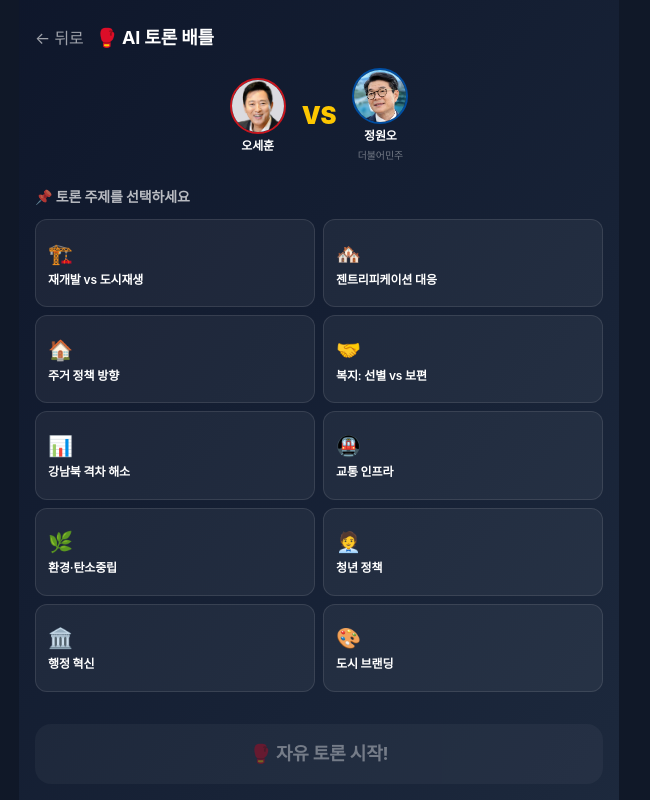
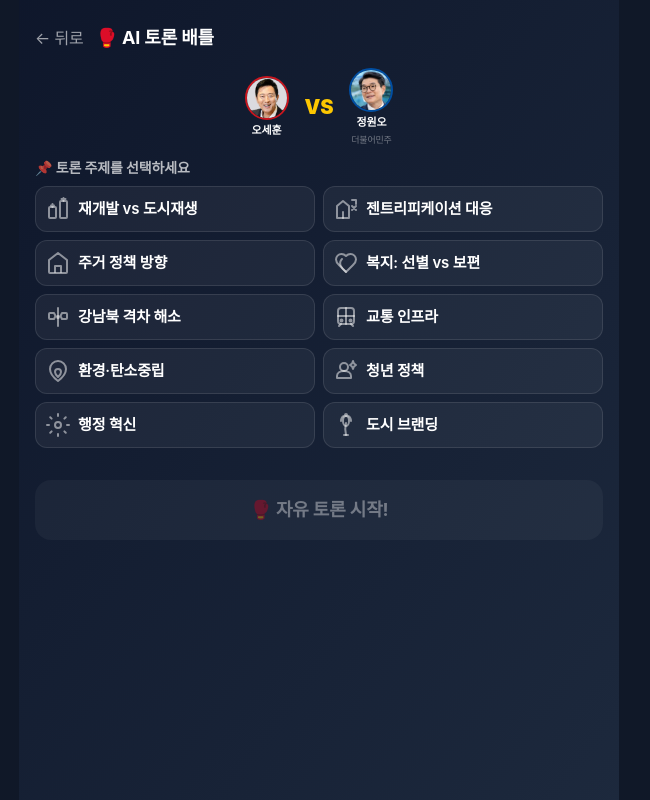
Before and after one commit to seojoonkim/polichat, a React (Vite) app: page /debate in a window 1280 px wide. Shown: the whole page, without its empty margins (321-971 px from the left). Built offline with nearby package versions, Linux system fonts and the light colour scheme; a web font is replaced by a local one.

Commit message:
feat: debate topic selector — compact, icon+text horizontal, modern SVG icons, larger text

```diff
--- a/src/components/debate/DebateView.tsx
+++ b/src/components/debate/DebateView.tsx
@@ -3,17 +3,30 @@ import { useNavigate } from 'react-router';
 
 // ─── 상수 ───────────────────────────────────────────────────────────────────
 
+const TOPIC_ICONS: Record<string, React.ReactNode> = {
+  redevelopment: <svg width="24" height="24" viewBox="0 0 24 24" fill="none" stroke="currentColor" strokeWidth="2" strokeLinecap="round" strokeLinejoin="round"><rect x="3" y="10" width="7" height="11" rx="1"/><rect x="14" y="4" width="7" height="17" rx="1"/><path d="M17.5 1v3M15.5 2h4M6.5 7v3M5 8.5h3"/></svg>,
+  gentrification: <svg width="24" height="24" viewBox="0 0 24 24" fill="none" stroke="currentColor" strokeWidth="2" strokeLinecap="round" strokeLinejoin="round"><path d="M3 21V9l6-5 6 5v12H3z"/><path d="M9 21v-6h0"/><path d="M18 9l4 4M22 9l-4 4"/><path d="M18 3h4v4"/></svg>,
+  housing: <svg width="24" height="24" viewBox="0 0 24 24" fill="none" stroke="currentColor" strokeWidth="2" strokeLinecap="round" strokeLinejoin="round"><path d="M3 21V9l9-7 9 7v12a1 1 0 0 1-1 1H4a1 1 0 0 1-1-1z"/><path d="M9 21v-6h6v6"/></svg>,
+  welfare: <svg width="24" height="24" viewBox="0 0 24 24" fill="none" stroke="currentColor" strokeWidth="2" strokeLinecap="round" strokeLinejoin="round"><path d="M19 14c1.49-1.46 3-3.21 3-5.5A5.5 5.5 0 0 0 16.5 3c-1.76 0-3 .5-4.5 2-1.5-1.5-2.74-2-4.5-2A5.5 5.5 0 0 0 2 8.5c0 2.3 1.5 4.05 3 5.5l7 7 7-7z"/><path d="M12 21C7 17 4 12 8 8"/></svg>,
+  gap: <svg width="24" height="24" viewBox="0 0 24 24" fill="none" stroke="currentColor" strokeWidth="2" strokeLinecap="round" strokeLinejoin="round"><path d="M12 3v18"/><circle cx="12" cy="12" r="1"/><path d="M4 8h4l1.5 3L8 14H4a1 1 0 0 1-1-1V9a1 1 0 0 1 1-1z"/><path d="M20 8h-4l-1.5 3 1.5 3h4a1 1 0 0 0 1-1V9a1 1 0 0 0-1-1z"/></svg>,
+  transport: <svg width="24" height="24" viewBox="0 0 24 24" fill="none" stroke="currentColor" strokeWidth="2" strokeLinecap="round" strokeLinejoin="round"><rect x="4" y="3" width="16" height="16" rx="3"/><path d="M4 11h16"/><path d="M12 3v16"/><circle cx="7.5" cy="15.5" r="1"/><circle cx="16.5" cy="15.5" r="1"/><path d="M7 19l-2 2M17 19l2 2"/></svg>,
+  environment: <svg width="24" height="24" viewBox="0 0 24 24" fill="none" stroke="currentColor" strokeWidth="2" strokeLinecap="round" strokeLinejoin="round"><path d="M12 22c-4-3-8-7.5-8-12a8 8 0 0 1 16 0c0 4.5-4 9-8 12z"/><path d="M12 10c-2 0-3 1.5-3 3s2 4 3 5c1-1 3-2.5 3-5s-1-3-3-3z"/></svg>,
+  youth: <svg width="24" height="24" viewBox="0 0 24 24" fill="none" stroke="currentColor" strokeWidth="2" strokeLinecap="round" strokeLinejoin="round"><circle cx="10" cy="8" r="4"/><path d="M10 12c-4 0-7 2-7 5v2h14v-2c0-3-3-5-7-5z"/><path d="M19 2l1 2.5L22 6l-2 1.5L19 10l-1-2.5L16 6l2-1.5z"/></svg>,
+  admin: <svg width="24" height="24" viewBox="0 0 24 24" fill="none" stroke="currentColor" strokeWidth="2" strokeLinecap="round" strokeLinejoin="round"><circle cx="12" cy="12" r="3"/><path d="M12 1v2M12 21v2M4.22 4.22l1.42 1.42M18.36 18.36l1.42 1.42M1 12h2M21 12h2M4.22 19.78l1.42-1.42M18.36 5.64l1.42-1.42"/></svg>,
+  branding: <svg width="24" height="24" viewBox="0 0 24 24" fill="none" stroke="currentColor" strokeWidth="2" strokeLinecap="round" strokeLinejoin="round"><path d="M12 22c-1-4-1-8 0-12"/><path d="M10 22h4"/><ellipse cx="12" cy="8" rx="3" ry="5"/><path d="M9.5 3C8 4 7 6 7 8M14.5 3c1.5 1 2.5 3 2.5 5"/><circle cx="12" cy="2" r="1"/></svg>,
+};
+
 const TOPICS = [
-  { id: 'redevelopment', emoji: '🏗️', label: '재개발 vs 도시재생' },
-  { id: 'gentrification', emoji: '🏘️', label: '젠트리피케이션 대응' },
-  { id: 'housing', emoji: '🏠', label: '주거 정책 방향' },
-  { id: 'welfare', emoji: '🤝', label: '복지: 선별 vs 보편' },
-  { id: 'gap', emoji: '📊', label: '강남북 격차 해소' },
-  { id: 'transport', emoji: '🚇', label: '교통 인프라' },
-  { id: 'environment', emoji: '🌿', label: '환경·탄소중립' },
-  { id: 'youth', emoji: '🧑‍💼', label: '청년 정책' },
-  { id: 'admin', emoji: '🏛️', label: '행정 혁신' },
-  { id: 'branding', emoji: '🎨', label: '도시 브랜딩' },
+  { id: 'redevelopment', label: '재개발 vs 도시재생' },
+  { id: 'gentrification', label: '젠트리피케이션 대응' },
+  { id: 'housing', label: '주거 정책 방향' },
+  { id: 'welfare', label: '복지: 선별 vs 보편' },
+  { id: 'gap', label: '강남북 격차 해소' },
+  { id: 'transport', label: '교통 인프라' },
+  { id: 'environment', label: '환경·탄소중립' },
+  { id: 'youth', label: '청년 정책' },
+  { id: 'admin', label: '행정 혁신' },
+  { id: 'branding', label: '도시 브랜딩' },
 ];
 
 const OSH_COLOR = '#C9151E';
@@ -357,40 +370,40 @@ export default function DebateView() {
         </div>
 
         {/* 후보 미리보기 */}
-        <div className="flex items-center justify-center gap-4 px-4 mb-6">
-          <div className="flex flex-col items-center gap-1">
+        <div className="flex items-center justify-center gap-4 px-4 mb-3">
+          <div className="flex flex-col items-center gap-0.5">
             <img
               src="/politicians/ohsehoon/profile.jpg"
               alt="오세훈"
-              className="w-14 h-14 rounded-full object-cover border-2"
+              className="w-11 h-11 rounded-full object-cover border-2"
               style={{ borderColor: OSH_COLOR }}
             />
-            <span className="text-white text-xs font-bold">오세훈</span>
+            <span className="text-white text-[11px] font-bold">오세훈</span>
           </div>
-          <div className="text-yellow-400 font-black text-2xl">VS</div>
-          <div className="flex flex-col items-center gap-1">
+          <div className="text-yellow-400 font-black text-xl">VS</div>
+          <div className="flex flex-col items-center gap-0.5">
             <img
               src="/politicians/jungwono/profile.jpg"
               alt="정원오"
-              className="w-14 h-14 rounded-full object-cover border-2"
+              className="w-11 h-11 rounded-full object-cover border-2"
               style={{ borderColor: JWO_COLOR }}
             />
-            <span className="text-white text-xs font-bold">정원오</span>
-            <span className="text-white/40 text-[10px]">더불어민주</span>
+            <span className="text-white text-[11px] font-bold">정원오</span>
+            <span className="text-white/40 text-[9px]">더불어민주</span>
           </div>
         </div>
 
-        <div className="px-4 mb-3">
+        <div className="px-4 mb-2">
           <p className="text-white/70 text-sm font-semibold">📌 토론 주제를 선택하세요</p>
         </div>
 
         {/* 주제 그리드 */}
-        <div className="px-4 grid grid-cols-2 gap-2 flex-1">
+        <div className="px-4 grid grid-cols-2 gap-2">
           {TOPICS.map((topic) => (
             <button
               key={topic.id}
               onClick={() => setSelectedTopic(topic.id)}
-              className="relative rounded-xl p-3 text-left transition-all duration-200 border"
+              className="relative rounded-xl p-2.5 text-left transition-all duration-200 border flex items-center gap-2"
               style={{
                 background:
                   selectedTopic === topic.id
@@ -398,12 +411,13 @@ export default function DebateView() {
                     : 'rgba(255,255,255,0.05)',
                 borderColor:
                   selectedTopic === topic.id ? 'rgba(255,215,0,0.6)' : 'rgba(255,255,255,0.1)',
+                color: selectedTopic === topic.id ? 'rgba(255,215,0,0.9)' : 'rgba(255,255,255,0.5)',
               }}
             >
-              <div className="text-xl mb-1">{topic.emoji}</div>
-              <div className="text-white text-xs font-semibold leading-tight">{topic.label}</div>
+              <span className="flex-shrink-0">{TOPIC_ICONS[topic.id]}</span>
+              <span className="text-white text-[15px] font-semibold leading-tight">{topic.label}</span>
               {selectedTopic === topic.id && (
-                <div className="absolute top-2 right-2 text-yellow-400 text-xs">✓</div>
+                <span className="absolute top-1.5 right-1.5 text-yellow-400 text-xs">✓</span>
               )}
             </button>
           ))}
```
